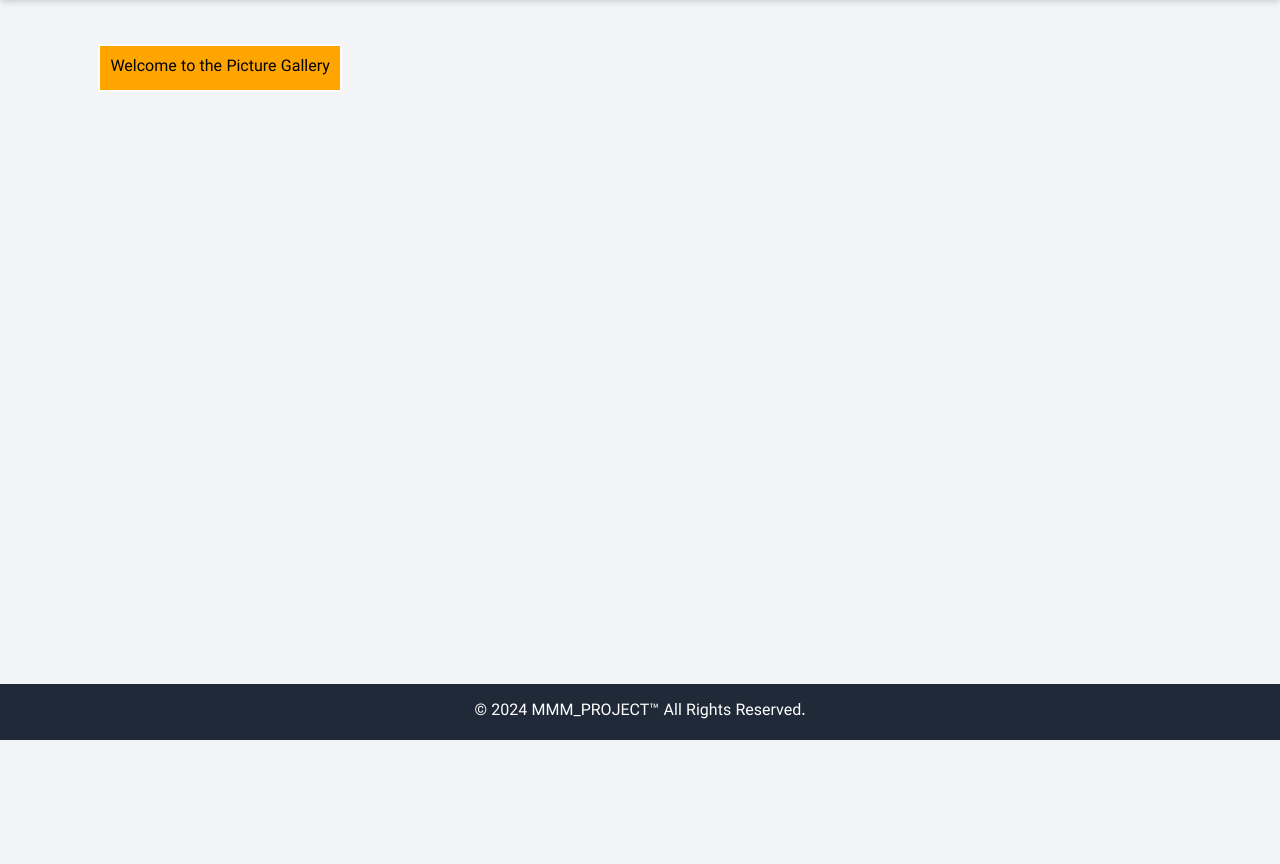
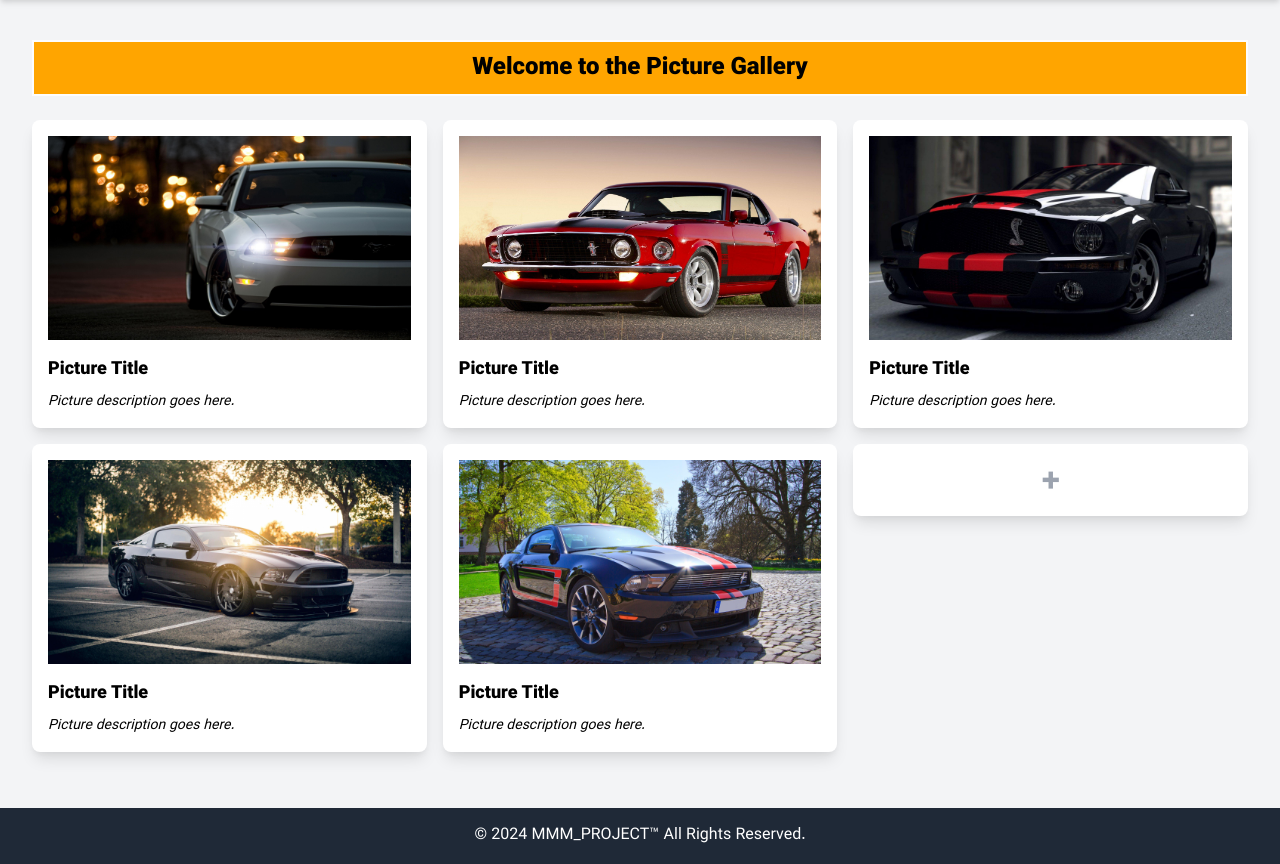
Before and after one commit to saeed-54996/MMM-Project, a Flask app: page /picture/ in a window 1280 px wide. Shown: the part 60-924 px from the top of the page. Before the commit the page ends 800 px from the top, so only its background shows below. Run offline with Flask 3, Linux system fonts and the light colour scheme.

Commit message:
updating pictures page.

```diff
--- a/my_flask_app/static/css/picture-styles.css
+++ b/my_flask_app/static/css/picture-styles.css
@@ -89,3 +89,29 @@
     border: 1px solid #ddd;
     padding: 10px;
 }
+
+.main-content {
+    display: flex;
+    flex-wrap: wrap;
+}
+
+.picture-item {
+    flex: 0 0 calc(33.33% - 20px);
+    margin: 10px;
+    text-align: center;
+}
+
+.picture-item img {
+    max-width: 100%;
+    height: auto;
+    display: block;
+    margin-bottom: 10px;
+}
+
+.picture-item .title {
+    font-weight: bold;
+}
+
+.picture-item .description {
+    font-style: italic;
+}
--- a/my_flask_app/templates/picture.html
+++ b/my_flask_app/templates/picture.html
@@ -3,41 +3,60 @@
 {% block head %}
 <link rel="stylesheet" href="{{ url_for('static', filename='css/picture-styles.css') }}">
 <title>Picture Gallery</title>
-<style>
-/* Additional styles specific to picture.html */
-.main-content {
-    display: flex;
-    flex-wrap: wrap;
-}
-
-.picture-item {
-    flex: 0 0 calc(33.33% - 20px);
-    margin: 10px;
-    text-align: center;
-}
-
-.picture-item img {
-    max-width: 100%;
-    height: auto;
-    display: block;
-    margin-bottom: 10px;
-}
-
-.picture-item .title {
-    font-weight: bold;
-}
-
-.picture-item .description {
-    font-style: italic;
-}
-</style>
 {% endblock %}
 
 {% block body %}
+<main class="container mx-auto p-4">
+    <h1 class="text-2xl font-bold mb-6 text-center main-title">Welcome to the Picture Gallery</h1>
+    <div class="flex flex-wrap -mx-2">
 
-<main class="main-content">
-    <h1 class="main-title">Welcome to the Picture Gallery</h1>
-    <!-- Placeholder for dynamically added pictures -->
+        <div class="w-full md:w-1/2 lg:w-1/3 px-2 mb-4">
+            <div class="bg-white p-4 shadow-lg rounded-lg">
+                <img src="{{ url_for('static', filename='img/photo1.jpg')}}" alt="Image description" class="w-full h-auto mb-4">
+                <div class="title text-lg font-bold mb-2">Picture Title</div>
+                <div class="description text-sm italic">Picture description goes here.</div>
+            </div>
+        </div>
+
+        <div class="w-full md:w-1/2 lg:w-1/3 px-2 mb-4">
+            <div class="bg-white p-4 shadow-lg rounded-lg">
+                <img src="{{ url_for('static', filename='img/photo2.jpg')}}" alt="Image description" class="w-full h-auto mb-4">
+                <div class="title text-lg font-bold mb-2">Picture Title</div>
+                <div class="description text-sm italic">Picture description goes here.</div>
+            </div>
+        </div>
+
+        <div class="w-full md:w-1/2 lg:w-1/3 px-2 mb-4">
+            <div class="bg-white p-4 shadow-lg rounded-lg">
+                <img src="{{ url_for('static', filename='img/photo3.jpg')}}" alt="Image description" class="w-full h-auto mb-4">
+                <div class="title text-lg font-bold mb-2">Picture Title</div>
+                <div class="description text-sm italic">Picture description goes here.</div>
+            </div>
+        </div>
+
+        <div class="w-full md:w-1/2 lg:w-1/3 px-2 mb-4">
+            <div class="bg-white p-4 shadow-lg rounded-lg">
+                <img src="{{ url_for('static', filename='img/photo5.jpg')}}" alt="Image description" class="w-full h-auto mb-4">
+                <div class="title text-lg font-bold mb-2">Picture Title</div>
+                <div class="description text-sm italic">Picture description goes here.</div>
+            </div>
+        </div>
+
+        <div class="w-full md:w-1/2 lg:w-1/3 px-2 mb-4">
+            <div class="bg-white p-4 shadow-lg rounded-lg">
+                <img src="{{ url_for('static', filename='img/photo6.jpg')}}" alt="Image description" class="w-full h-auto mb-4">
+                <div class="title text-lg font-bold mb-2">Picture Title</div>
+                <div class="description text-sm italic">Picture description goes here.</div>
+            </div>
+        </div>
+
+        <div class="w-full md:w-1/ lg:w-1/3 px-2 mb-4">
+            <div class="bg-white p-4 shadow-lg rounded-lg flex items-center justify-center">
+                <button class="text-4xl font-bold text-gray-400 hover:text-gray-600">+</button>
+            </div>
+        </div>
+
+    </div>
 </main>
 
 {% endblock %}
```
Also changed, not shown: my_flask_app/static/img/photo1.jpg (added), my_flask_app/static/img/photo2.jpg (added), my_flask_app/static/img/photo3.jpg (added), my_flask_app/static/img/photo4.jpg (added), my_flask_app/static/img/photo5.jpg (added), my_flask_app/static/img/photo6.jpg (added).
